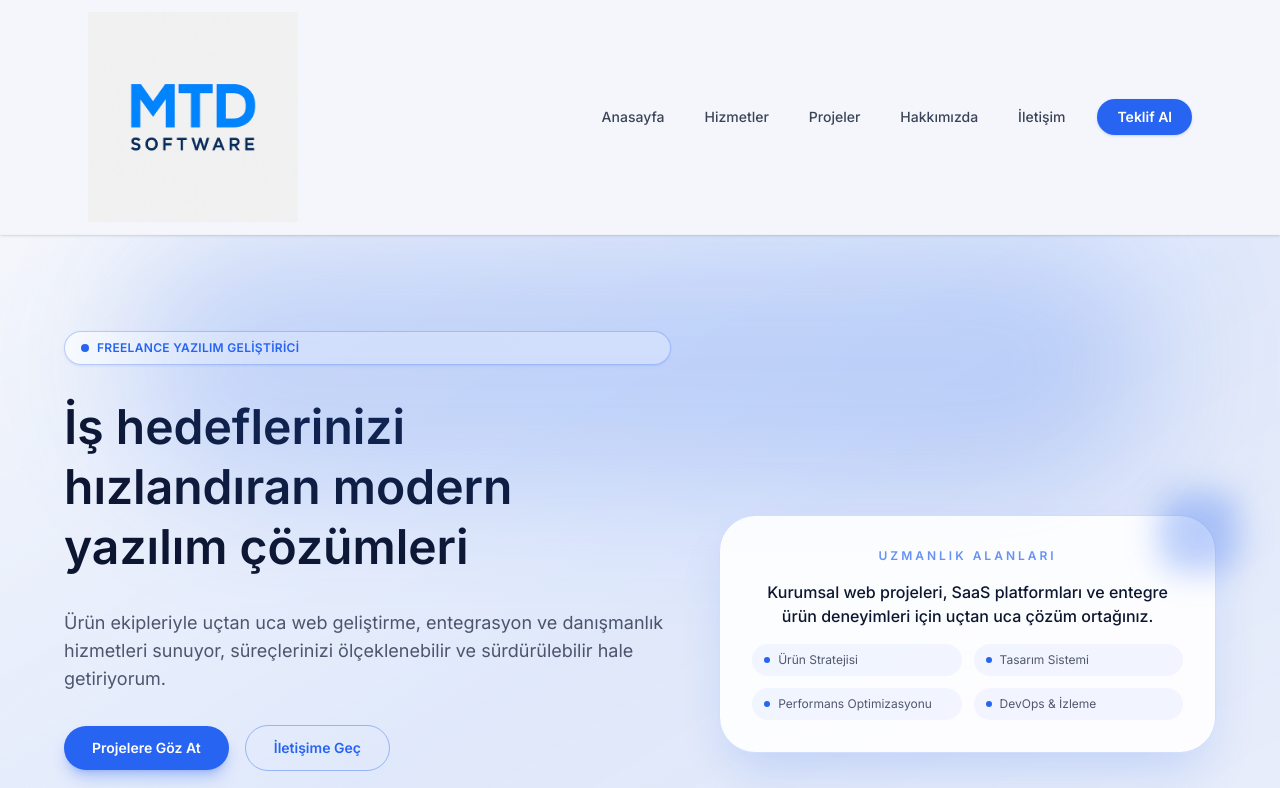
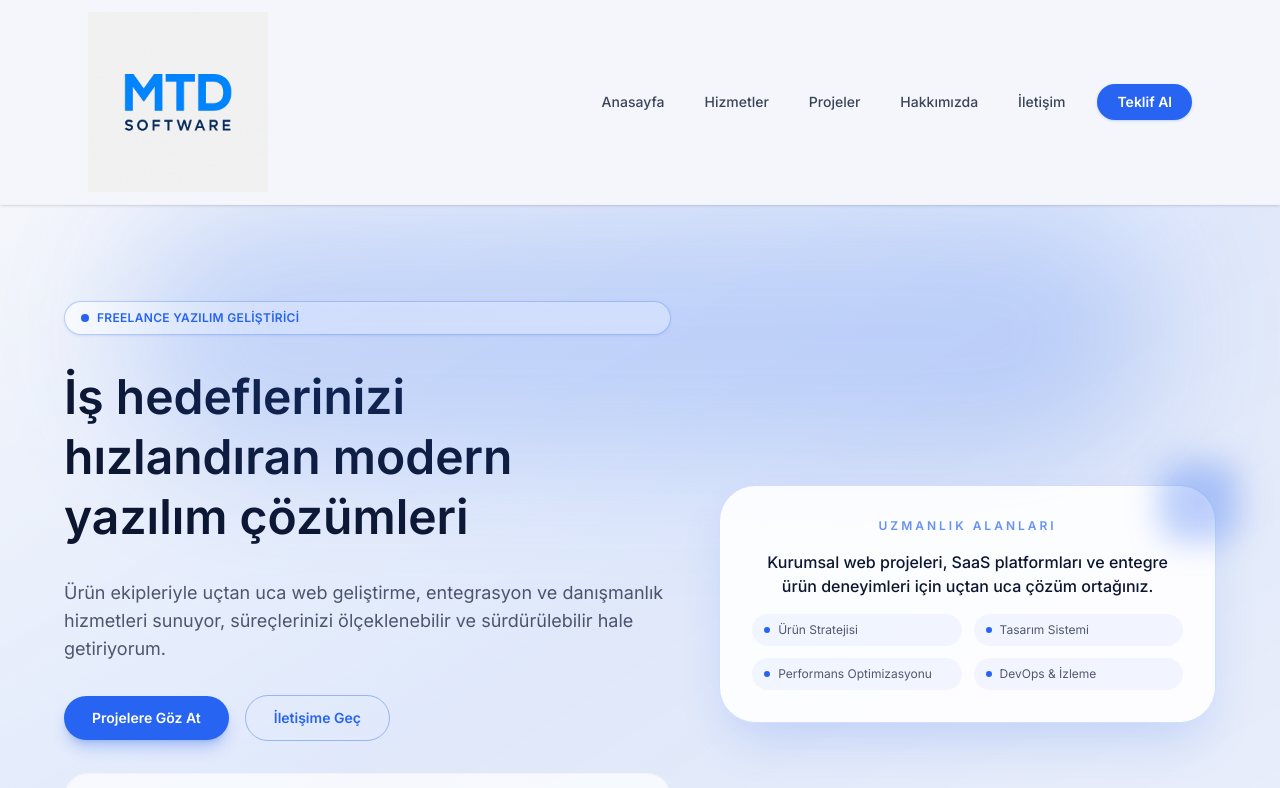
Before and after one commit to Nakataha/mtdsoftware-site, a Next.js app: page / in a window 1280 px wide. Shown: the top 788 px of the page. Built offline with nearby package versions, Linux system fonts and the light colour scheme.

Commit message:
Update logo dimensions and sizes in Header component

```diff
--- a/src/components/layout/Header.tsx
+++ b/src/components/layout/Header.tsx
@@ -42,25 +42,24 @@ export default function Header() {
             className="flex items-center gap-3 text-lg font-semibold text-foreground transition-colors hover:text-primary sm:text-xl"
             aria-label="MTD Software anasayfası"
           >
-            {/* Logo — sabit 300px (light/dark swap) */}
             <span className="inline-flex items-center">
               <Image
                 src="/MTD_Logo.png"
                 alt="MTD Software"
-                width={210}
-                height={70}
+                width={180}
+                height={60}
                 priority
-                sizes="(min-width:1024px) 210px, (min-width:640px) 200px, 180px"
-                className="h-auto w-[180px] sm:w-[200px] lg:w-[210px] object-contain dark:hidden"
+                sizes="(min-width:1024px) 180px, (min-width:640px) 170px, 150px"
+                className="h-auto w-[150px] sm:w-[170px] lg:w-[180px] object-contain dark:hidden"
               />
               <Image
                 src="/MTD_Logo_Dark.png"
                 alt="MTD Software"
-                width={210}
-                height={70}
+                width={180}
+                height={60}
                 priority
-                sizes="(min-width:1024px) 210px, (min-width:640px) 200px, 180px"
-                className="hidden h-auto w-[180px] sm:w-[200px] lg:w-[210px] object-contain dark:block"
+                sizes="(min-width:1024px) 180px, (min-width:640px) 170px, 150px"
+                className="hidden h-auto w-[150px] sm:w-[170px] lg:w-[180px] object-contain dark:block"
               />
             </span>
           </Link>
@@ -133,18 +132,18 @@ export default function Header() {
                 <Image
                   src="/MTD_Logo.png"
                   alt="MTD Software"
-                  width={200}
-                  height={60}
+                  width={140}
+                  height={40}
                   priority
-                  className="h-auto w-[200px] object-contain dark:hidden"
+                  className="h-auto w-[140px] object-contain dark:hidden"
                 />
                 <Image
                   src="/MTD_Logo_Dark.png"
                   alt="MTD Software"
-                  width={200}
-                  height={60}
+                  width={140}
+                  height={40}
                   priority
-                  className="hidden h-auto w-[200px] object-contain dark:block"
+                  className="hidden h-auto w-[140px] object-contain dark:block"
                 />
               </Link>
               <button
```
